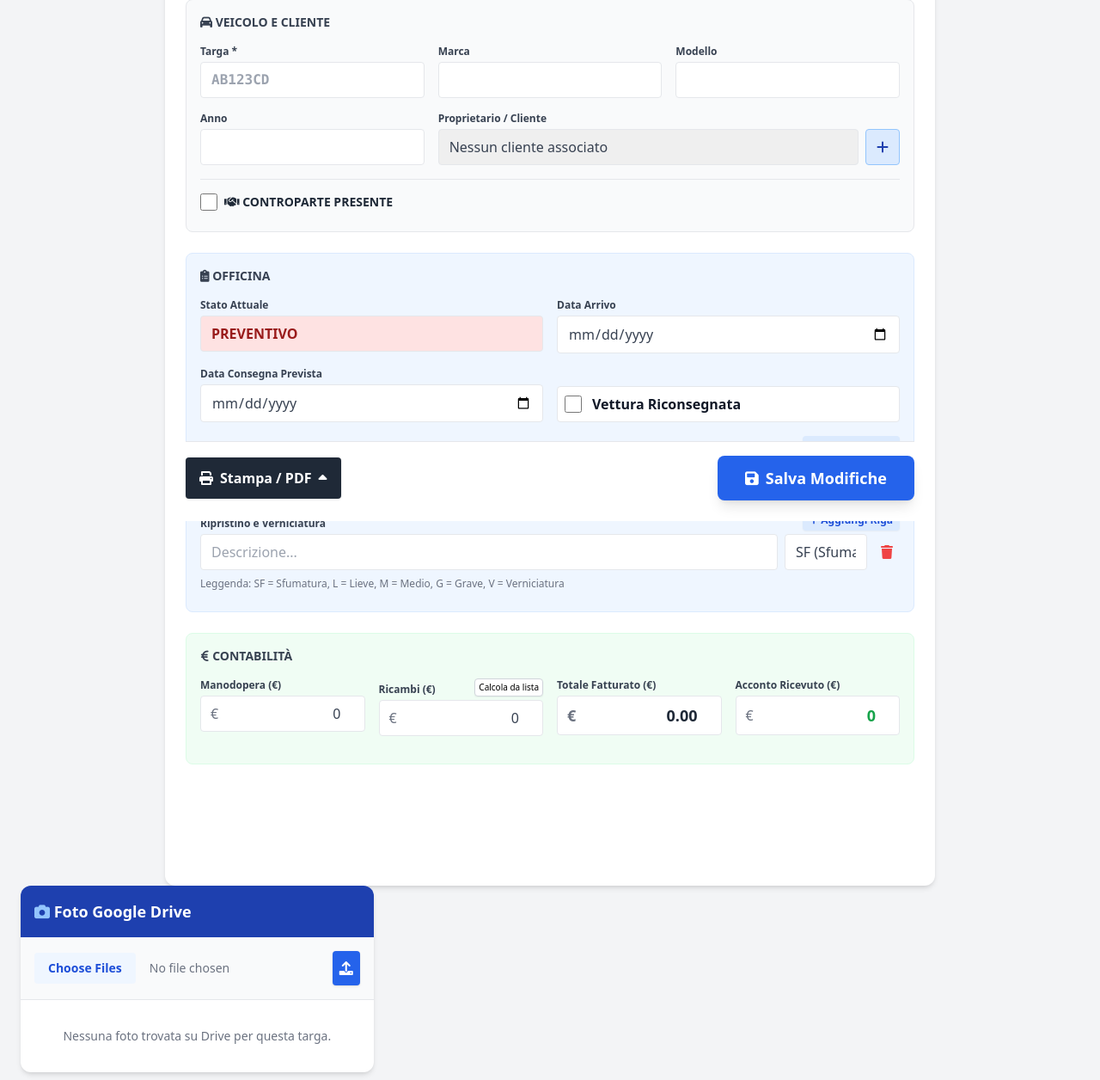
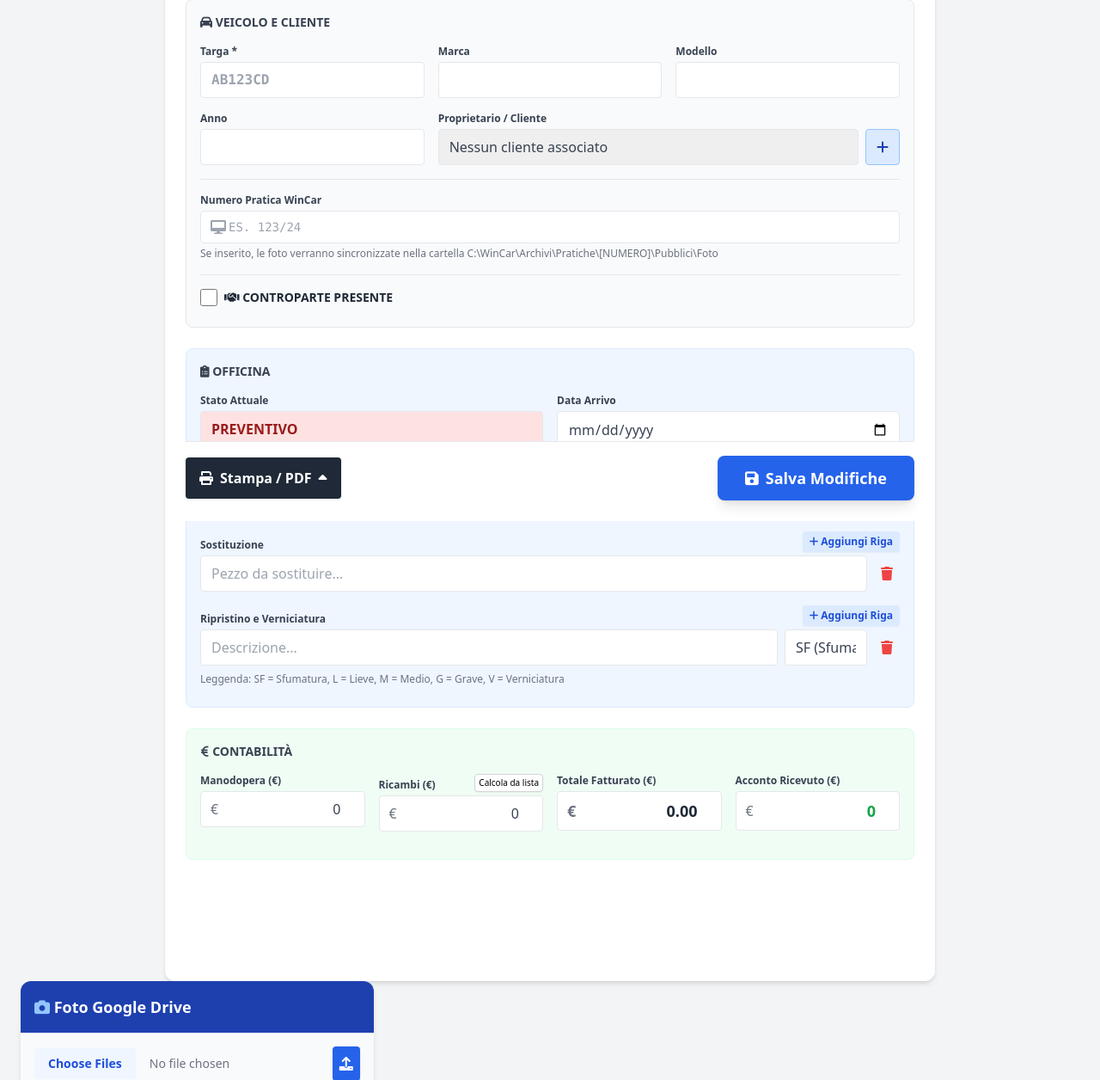
Before and after one commit to massaroarturo99-cmd/GestionaleWebapp, a Flask app: page /veicolo/nuovo in a window 1280 px wide. Shown: the part 194-1450 px from the top of the page at 86% size. Run offline with Flask 3, Linux system fonts and the light colour scheme; data that the repository does not hold is empty; some libraries are stand-ins or nearby versions.

Commit message:
feat: implement local WinCar synchronization for vehicle photos
- Extended `veicoli` database schema to include `numero_wincar`.
- Appended a 'Numero Pratica WinCar' input element into both the vehicle creation (`veicolo_form.html`) and edit (`veicolo_detail.html`) templates.
- Designed `sincronizza_foto_wincar(veicolo_id)` logic in `app.py` leveraging standard library tools to fetch, rename `[TARGA]_original_name`, and silently synchronize drive files locally onto `C:\WinCar\Archivi\Pratiche\[NUMERO]\Pubblici\Foto` exclusively upon folder existence validation.
- Hooked the WinCar synchronization into background execution threads executing reliably after standard Drive synchronizations during both vehicle creation, autosaves, and quick photo attachments.

Co-authored-by: massaroarturo99-cmd <280651523+massaroarturo99-cmd@users.noreply.github.com>

```diff
--- a/app.py
+++ b/app.py
@@ -55,6 +55,7 @@ def init_db():
                 drive_folder_id TEXT,
                 controparte_nome TEXT,
                 controparte_telefono TEXT,
+                numero_wincar TEXT,
                 FOREIGN KEY (cliente_id) REFERENCES clienti (id)
             )
         ''')
@@ -166,6 +167,12 @@ def migrate_db():
     except sqlite3.OperationalError:
         db.execute("ALTER TABLE veicoli ADD COLUMN controparte_nome TEXT")
         db.execute("ALTER TABLE veicoli ADD COLUMN controparte_telefono TEXT")
+        db.commit()
+
+    try:
+        db.execute("SELECT numero_wincar FROM veicoli LIMIT 1")
+    except sqlite3.OperationalError:
+        db.execute("ALTER TABLE veicoli ADD COLUMN numero_wincar TEXT")
         db.commit()
 
     try:
@@ -303,6 +310,64 @@ else:
 
 
 import threading
+import shutil
+
+def sincronizza_foto_wincar(veicolo_id):
+    """Sincronizza le foto del veicolo con la cartella locale di WinCar."""
+    db = get_db()
+    veicolo = db.execute('SELECT targa, numero_wincar, drive_folder_id FROM veicoli WHERE id = ?', (veicolo_id,)).fetchone()
+
+    if not veicolo or not veicolo['numero_wincar']:
+        return
+
+    numero_wincar = veicolo['numero_wincar'].strip()
+    targa = veicolo['targa'].strip().upper()
+
+    if not numero_wincar:
+        return
+
+    percorso_foto = f"C:\\WinCar\\Archivi\\Pratiche\\{numero_wincar}\\Pubblici\\Foto"
+
+    # Controlla se la cartella WinCar esiste
+    if not os.path.exists(percorso_foto):
+        print(f"[WinCar Sync] Cartella non trovata per pratica {numero_wincar}. Nessuna operazione eseguita.")
+        return
+
+    print(f"[WinCar Sync] Inizio sincronizzazione per pratica {numero_wincar} in {percorso_foto}...")
+    service = drive_service.get_drive_service()
+    if not service or not veicolo['drive_folder_id']:
+        print("[WinCar Sync] Errore: Servizio Drive non disponibile o cartella drive non associata.")
+        return
+
+    try:
+        photos = drive_service.list_photos(service, veicolo['drive_folder_id'])
+        for photo in photos:
+            nome_originale = photo['name']
+
+            # Formatta il nome: se inizia già con TARGA_ va bene, altrimenti lo aggiungiamo
+            if nome_originale.upper().startswith(f"{targa}_"):
+                nome_finale = nome_originale
+            else:
+                # Caso generico o rinominato male
+                nome_finale = f"{targa}_{nome_originale}"
+
+            percorso_file_dest = os.path.join(percorso_foto, nome_finale)
+
+            # Scarica se non esiste o (opzionale) se vogliamo sovrascriverlo sempre
+            # Per evitare richieste inutili a Google Drive, lo scarichiamo solo se manca
+            if not os.path.exists(percorso_file_dest):
+                print(f"[WinCar Sync] Scaricamento {nome_finale}...")
+                drive_service.download_file(service, photo['id'], percorso_file_dest)
+            else:
+                # Il file esiste già, sovrascriverlo? Il task dice "Se un file con quello stesso nome esiste già nel percorso locale, sovrascrivilo (update)."
+                # Visto che i nomi hanno un timestamp (TARGA_DATA_ORA_NUM.jpg) è improbabile avere collisioni a parità di ID/Timestamp,
+                # ma procediamo al download per sicurezza come richiesto.
+                print(f"[WinCar Sync] Sovrascrittura {nome_finale}...")
+                drive_service.download_file(service, photo['id'], percorso_file_dest)
+
+        print(f"[WinCar Sync] Completato.")
+    except Exception as e:
+        print(f"[WinCar Sync] Errore durante la sincronizzazione: {e}")
 
 def format_drive_folder_name(v):
     return f"{v['targa']} {v['marca'] or ''} {v['modello'] or ''} {v['anno'] or ''}".strip().upper()
@@ -712,6 +777,7 @@ def veicolo_nuovo():
 
         controparte_nome = (request.form.get('controparte_nome') or '').upper()
         controparte_telefono = request.form.get('controparte_telefono')
+        numero_wincar = request.form.get('numero_wincar')
 
         client_mode = request.form.get('client_mode', 'select')
         cliente_id = None
@@ -727,9 +793,9 @@ def veicolo_nuovo():
 
         try:
             cursor = db.execute('''
-                INSERT INTO veicoli (targa, marca, modello, cliente_id, stato, data_arrivo, controparte_nome, controparte_telefono)
-                VALUES (?, ?, ?, ?, ?, ?, ?, ?)
-            ''', (targa, marca, modello, cliente_id, stato, data_arrivo, controparte_nome, controparte_telefono))
+                INSERT INTO veicoli (targa, marca, modello, cliente_id, stato, data_arrivo, controparte_nome, controparte_telefono, numero_wincar)
+                VALUES (?, ?, ?, ?, ?, ?, ?, ?, ?)
+            ''', (targa, marca, modello, cliente_id, stato, data_arrivo, controparte_nome, controparte_telefono, numero_wincar))
             db.commit()
 
             nuovo_veicolo_id = cursor.lastrowid
@@ -767,6 +833,9 @@ def veicolo_nuovo():
                     except Exception as e:
                         print("Errore durante lo spostamento mirato delle foto da Temp:", e)
 
+            # Trigger WinCar Sync in background
+            threading.Thread(target=sincronizza_foto_wincar, args=(nuovo_veicolo_id,)).start()
+
             return redirect(url_for('veicolo_detail', id=nuovo_veicolo_id, from_new=1))
         except sqlite3.IntegrityError:
             db.rollback()
@@ -808,6 +877,7 @@ def veicolo_detail(id):
 
         controparte_nome = (request.form.get('controparte_nome') or '').upper()
         controparte_telefono = request.form.get('controparte_telefono')
+        numero_wincar = request.form.get('numero_wincar')
 
         # Auto-update status based on delivery and totals
         if riconsegnata == 1:
@@ -823,10 +893,10 @@ def veicolo_detail(id):
             UPDATE veicoli SET
                 marca=?, modello=?, anno=?, cliente_id=?, stato=?, data_arrivo=?,
                 data_consegna_prevista=?, lavorazioni_sostituzione=?, lavorazioni_ripristino=?,
-                manodopera=?, costo_ricambi=?, totale=?, acconto=?, riconsegnata=?, controparte_nome=?, controparte_telefono=?
+                manodopera=?, costo_ricambi=?, totale=?, acconto=?, riconsegnata=?, controparte_nome=?, controparte_telefono=?, numero_wincar=?
             WHERE id=?
         ''', (marca, modello, anno, cliente_id, stato, data_arrivo, data_consegna_prevista,
-              lavorazioni_sostituzione, lavorazioni_ripristino, manodopera, costo_ricambi, totale, acconto, riconsegnata, controparte_nome, controparte_telefono, id))
+              lavorazioni_sostituzione, lavorazioni_ripristino, manodopera, costo_ricambi, totale, acconto, riconsegnata, controparte_nome, controparte_telefono, numero_wincar, id))
 
         # Save Lavorazioni Ripristino Righe (SF/L/M/G)
         db.execute('DELETE FROM lavorazioni_ripristino_righe WHERE veicolo_id = ?', (id,))
@@ -840,6 +910,9 @@ def veicolo_detail(id):
 
         db.commit()
         sync_db_to_drive(id)
+
+        # Trigger WinCar Sync in background per non bloccare la request (specialmente per l'autosave)
+        threading.Thread(target=sincronizza_foto_wincar, args=(id,)).start()
 
         if request.headers.get('X-Requested-With') == 'XMLHttpRequest':
             return jsonify({'status': 'success'})
@@ -922,6 +995,9 @@ def veicolo_foto_upload(id):
                 drive_service.upload_photo(service, folder_id, filepath, filename)
                 os.remove(filepath)
 
+        # Trigger WinCar Sync in background per le foto aggiunte
+        threading.Thread(target=sincronizza_foto_wincar, args=(id,)).start()
+
     return redirect(url_for('veicolo_detail', id=id))
 
 @app.route('/veicolo/<int:id>/foto_veloce', methods=['POST'])
@@ -956,6 +1032,9 @@ def veicolo_foto_veloce(id):
                 file.save(filepath)
                 drive_service.upload_photo(service, folder_id, filepath, filename)
                 os.remove(filepath)
+
+        # Trigger WinCar Sync in background per le foto aggiunte
+        threading.Thread(target=sincronizza_foto_wincar, args=(id,)).start()
 
     return redirect(request.referrer or url_for('veicoli_list'))
 
--- a/drive_service.py
+++ b/drive_service.py
@@ -95,6 +95,15 @@ def list_photos(service, folder_id):
 
 def delete_photo(service, file_id):
     service.files().delete(fileId=file_id).execute()
+
+def download_file(service, file_id, dest_path):
+    import io
+    request = service.files().get_media(fileId=file_id)
+    fh = io.FileIO(dest_path, 'wb')
+    downloader = MediaIoBaseDownload(fh, request)
+    done = False
+    while done is False:
+        status, done = downloader.next_chunk()
 
 def move_file(service, file_id, new_folder_id):
     # Retrieve the existing parents to remove
--- a/templates/veicolo_form.html
+++ b/templates/veicolo_form.html
@@ -96,6 +96,19 @@
                             </button>
                         </div>
                     </div>
+                </div>
+
+                <hr class="my-4 border-gray-200">
+
+                <div class="mb-4">
+                    <label class="block text-gray-700 text-xs font-bold mb-1">Numero Pratica WinCar</label>
+                    <div class="relative">
+                        <div class="absolute inset-y-0 left-0 pl-3 flex items-center pointer-events-none">
+                            <i class="fas fa-desktop text-gray-400"></i>
+                        </div>
+                        <input class="appearance-none border rounded w-full py-2 pl-8 px-3 text-gray-700 focus:outline-none focus:ring-1 focus:ring-blue-500 font-mono text-sm uppercase" name="numero_wincar" type="text" placeholder="Es. 123/24">
+                    </div>
+                    <p class="text-xs text-gray-500 mt-1">Se inserito, le foto verranno sincronizzate nella cartella C:\WinCar\Archivi\Pratiche\[NUMERO]\Pubblici\Foto</p>
                 </div>
 
                 <hr class="my-4 border-gray-200">
```
Also changed, not shown: templates/veicolo_detail.html (+13 -0 lines).
